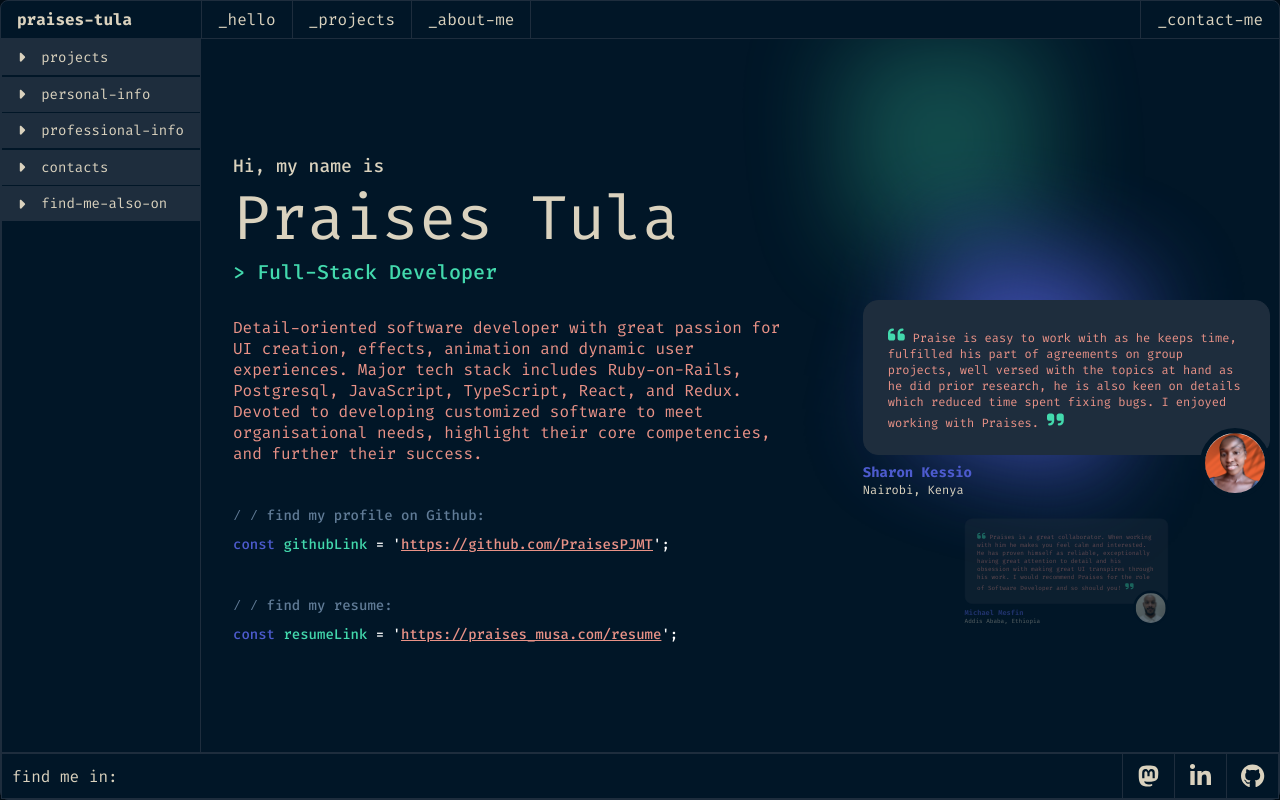
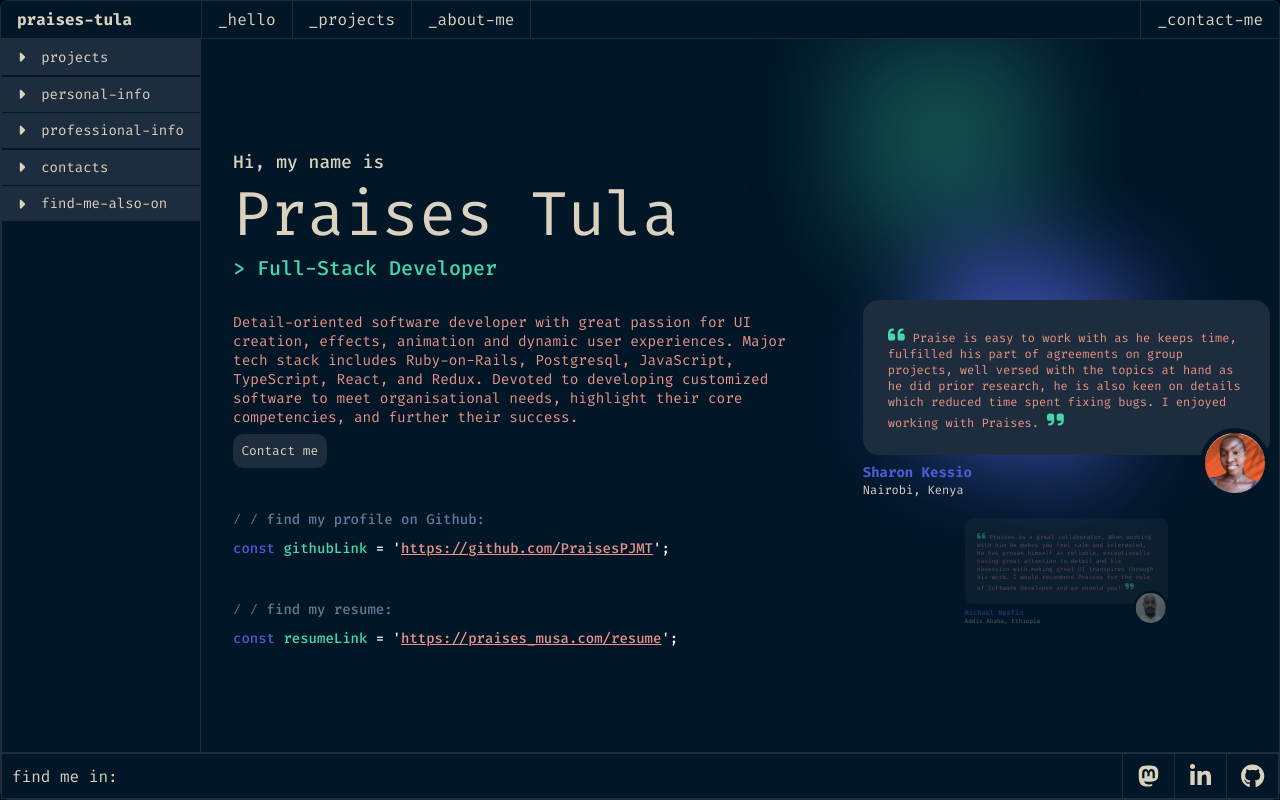
Before and after one commit to PraisesPJMT/Praises-Tula, a React (Create React App) app: page / in a window 1280 px wide. Built offline with nearby package versions, Linux system fonts and the light colour scheme.

Commit message:
add call-to-action links

```diff
--- a/src/components/hello/Hello.css
+++ b/src/components/hello/Hello.css
@@ -35,6 +35,30 @@ h1 {
 
 .headline-header {
   color: var(--orangeColor);
+  display: flex;
+  font-size: 0.9rem;
+  flex-direction: column;
+  align-items: start;
+  gap: 0.4rem;
+}
+
+.contact-link {
+  color: var(--textColor);
+  text-decoration: none;
+  display: flex;
+  font-size: 0.8rem;
+  padding: 0.4rem;
+  border: 2px solid var(--borderColor);
+  border-radius: 10px;
+  background: var(--borderColor);
+  margin: 0 auto;
+}
+.headline-header .contact-link {
+  margin: 0;
+}
+
+.contact-link:hover {
+  background: var(--mainColor);
 }
 
 .comment {
--- a/src/components/hello/Hello.js
+++ b/src/components/hello/Hello.js
@@ -18,6 +18,7 @@ const Hello = () => (
         Postgresql, JavaScript, TypeScript, React, and Redux. Devoted to developing
         customized software to meet organisational needs, highlight
         their core competencies, and further their success.
+        <a href="#contact" className="contact-link">Contact me</a>
       </div>
       <div className="green-bg" />
       <div className="purple-bg" />
--- a/src/sections/AboutSection.js
+++ b/src/sections/AboutSection.js
@@ -281,6 +281,7 @@ const AboutSection = () => (
               </div>
             </div>
           </div>
+          <a href="#contact" className="contact-link">Contact me</a>
         </aside>
       </div>
     </section>
@@ -581,6 +582,7 @@ const AboutSection = () => (
               </div>
             </div>
           </div>
+          <a href="#contact" className="contact-link">Contact me</a>
         </aside>
       </div>
     </section>
```
